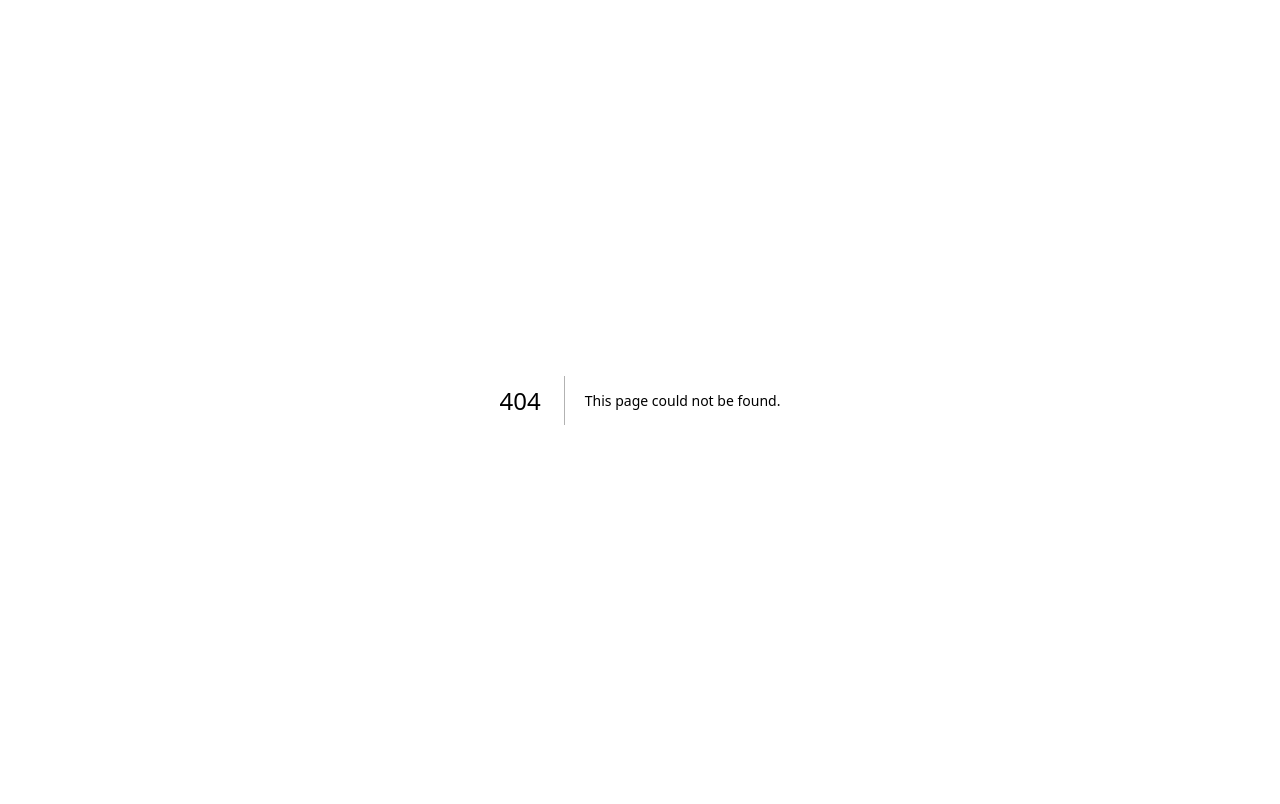
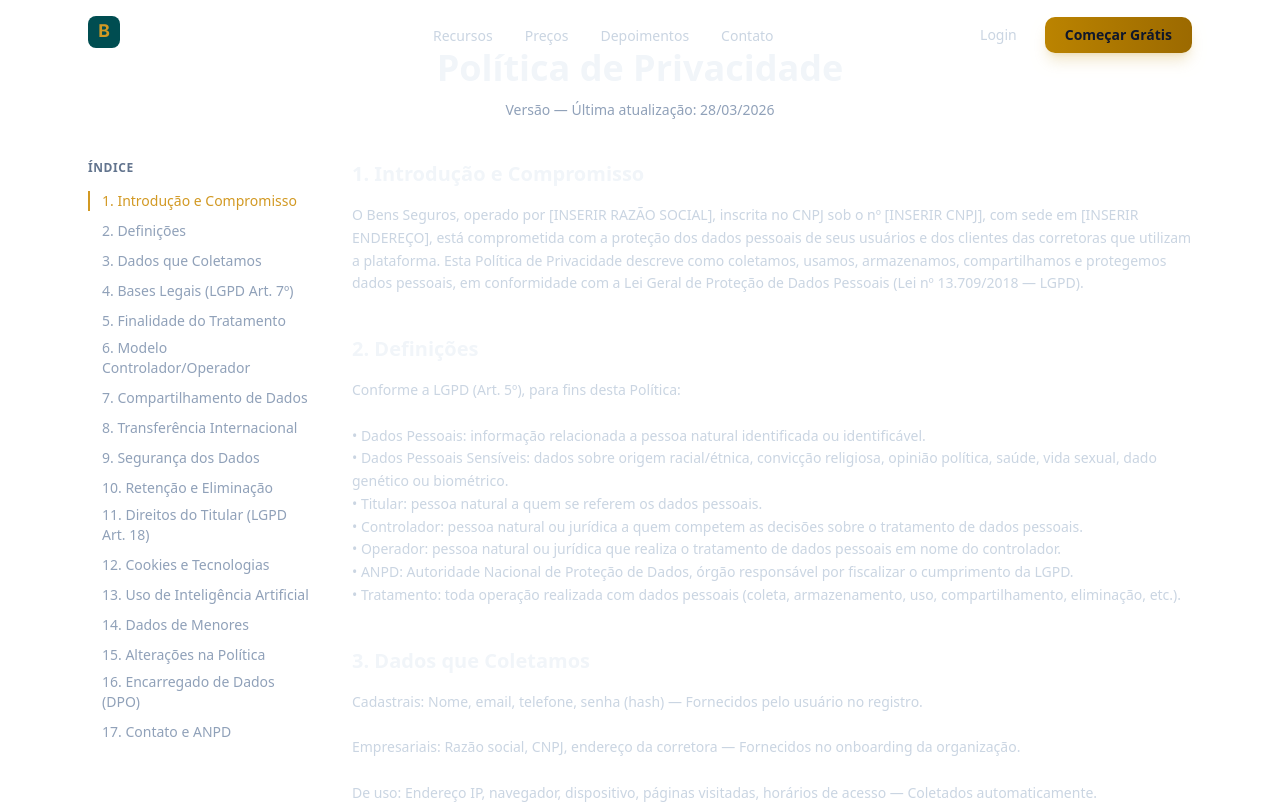
Before and after one commit to arturmois/bens-seguros, a Next.js app in the folder apps/web/: page /politica-de-privacidade in a window 1280 px wide. Before the commit this address had no page. Shown: the top 804 px of the page. Built offline with nearby package versions, Linux system fonts and the light colour scheme.

Commit message:
feat(legal): add Terms of Use and Privacy Policy pages

```diff
--- /dev/null
+++ b/apps/web/src/app/(marketing)/politica-de-privacidade/page.tsx
@@ -0,0 +1,13 @@
+import type { Metadata } from 'next'
+import { LegalPageLayout } from '@/features/legal/components/legal-page-layout'
+import { privacyPolicy } from '@/features/legal/data/privacy-policy'
+
+export const metadata: Metadata = {
+  title: 'Política de Privacidade — Bens Seguros',
+  description:
+    'Política de Privacidade da plataforma Bens Seguros — Conforme LGPD.',
+}
+
+export default function PrivacyPolicyPage() {
+  return <LegalPageLayout document={privacyPolicy} />
+}
--- /dev/null
+++ b/apps/web/src/app/(marketing)/termos-de-uso/page.tsx
@@ -0,0 +1,13 @@
+import type { Metadata } from 'next'
+import { LegalPageLayout } from '@/features/legal/components/legal-page-layout'
+import { termsOfUse } from '@/features/legal/data/terms-of-use'
+
+export const metadata: Metadata = {
+  title: 'Termos de Uso — Bens Seguros',
+  description:
+    'Termos de Uso da plataforma Bens Seguros — ERP para corretoras de seguros.',
+}
+
+export default function TermsOfUsePage() {
+  return <LegalPageLayout document={termsOfUse} />
+}
```
